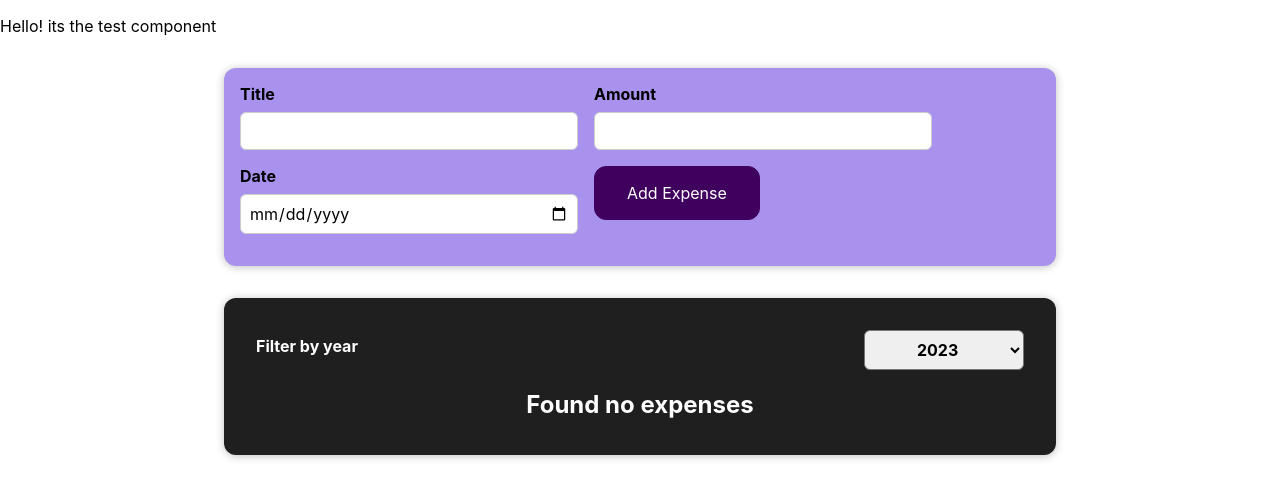
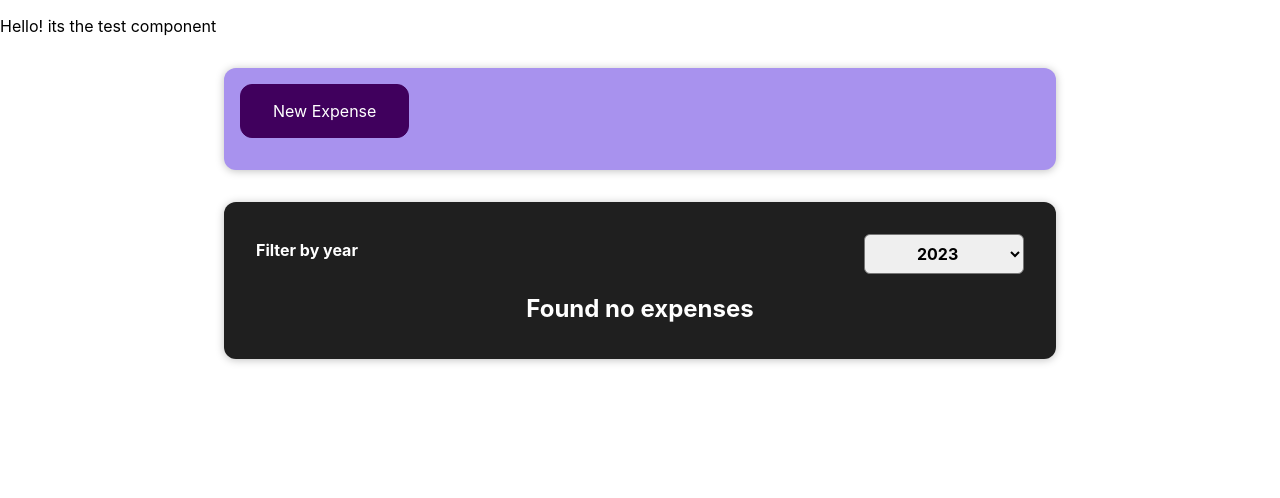
Before and after one commit to kingli6/React--Maximilian-Udemy-01, a React (Create React App) app in the folder my-app/: page / in a window 1280 px wide. Shown: the top 498 px of the page. Built offline with nearby package versions, Linux system fonts and the light colour scheme.

Commit message:
edit comments

```diff
--- a/my-app/src/components/Expense/Expenses.component.jsx
+++ b/my-app/src/components/Expense/Expenses.component.jsx
@@ -20,11 +20,6 @@ function Expenses(props) {
   //   props.expensesArray.map((item) => item.date.getFullYear().toString())
   // );
 
-  // Place ExpenseItem comp in expenses.
-  //do the nessesary imports
-
-  // it needs the list of filteredExpenses.
-
   return (
     <div className="expenses">
       <ExpensesFilter
--- a/my-app/src/components/NewExpense/ExpenseForm.jsx
+++ b/my-app/src/components/NewExpense/ExpenseForm.jsx
@@ -5,6 +5,8 @@ const ExpenseForm = (props) => {
   const [enteredTitle, setEnteredTitle] = useState("");
   const [enteredAmount, setEnteredAmount] = useState("");
   const [enteredDate, setEnteredDate] = useState("");
+  const [defaulAddExpLayout, setDefaultAddExpLayout] = useState(true);
+
   const titleChangeHandler = (event) => {
     setEnteredTitle(event.target.value);
   };
@@ -14,6 +16,7 @@ const ExpenseForm = (props) => {
   const dateChangeHandler = (event) => {
     setEnteredDate(event.target.value);
   };
+
   const submitHandler = (event) => {
     event.preventDefault(); //preventing the inbuilt submit function. (I've noticed that it reloads the page when clicked.)
     //Step 1.a      //getting the data
@@ -26,10 +29,29 @@ const ExpenseForm = (props) => {
     setEnteredTitle("");
     setEnteredAmount("");
     setEnteredDate("");
+    setDefaultAddExpLayout(true);
   };
+
+  const openAddNewExpenseHandler = () => {
+    setDefaultAddExpLayout(false);
+  };
+  const closenAddNewExpenseHandler = () => {
+    setDefaultAddExpLayout(true);
+  };
+  if (defaulAddExpLayout === true) {
+    return (
+      <div className="new-expense__controls">
+        <div className="new-expense__actions">
+          <button onClick={openAddNewExpenseHandler}>New Expense</button>
+        </div>
+      </div>
+    );
+  }
+
   return (
     <form onSubmit={submitHandler}>
       <div className="new-expense__controls">
+        <>
           <div className="new-expense__control">
             <label>Title</label>
             <input
@@ -58,7 +80,9 @@ const ExpenseForm = (props) => {
               max="2023-12-31"
             />
           </div>
+        </>
         <div className="new-expense__actions">
+          <button onClick={closenAddNewExpenseHandler}>Cancel</button>
           <button type="submit">Add Expense</button>
         </div>
       </div>
```
Lines whose indentation alone changed are shown as unchanged.
